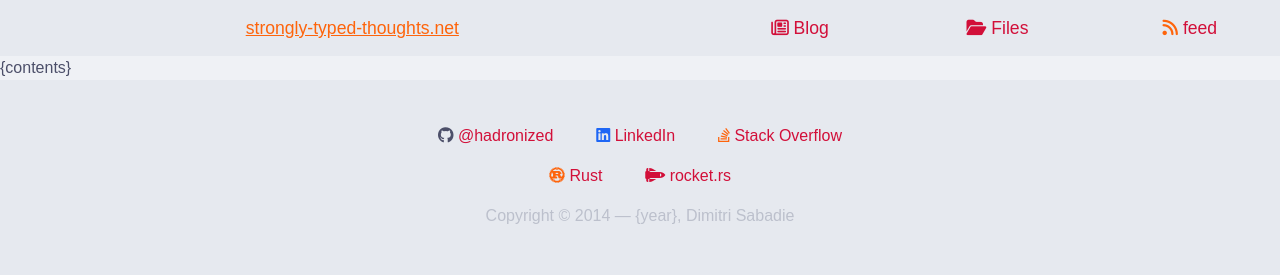
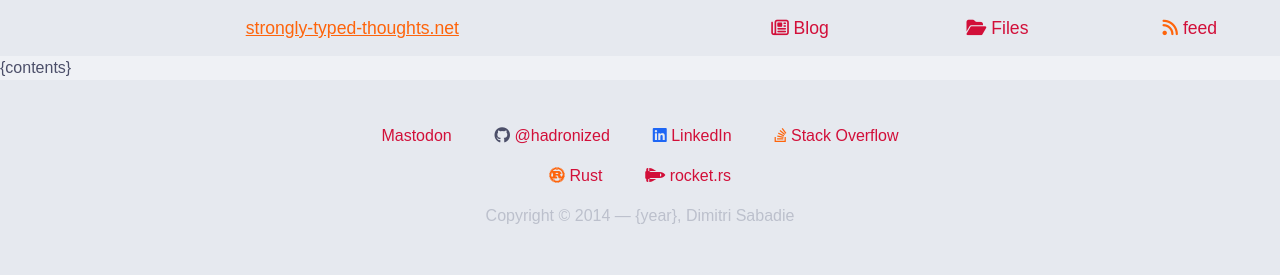
Before and after one commit to hadronized/strongly-typed-thoughts.net, a plain HTML site: page webserver/src/html_wrapper.html in a window 1280 px wide. Drawn offline with nearby package versions, Linux system fonts and the light colour scheme; a web font is replaced by a local one.

Commit message:
Add mastodon verification.

```diff
--- a/webserver/src/html_wrapper.html
+++ b/webserver/src/html_wrapper.html
@@ -43,6 +43,8 @@
       <footer>
         <div id="footer-content">
           <div>
+            <a rel="me" href="https://fosstodon.org/@hadronized">Mastodon</a>
+
             <a href="https://github.com/hadronized">
               <i class="fa-brands fa-github text"></i>
               <span>@hadronized</span>
```
